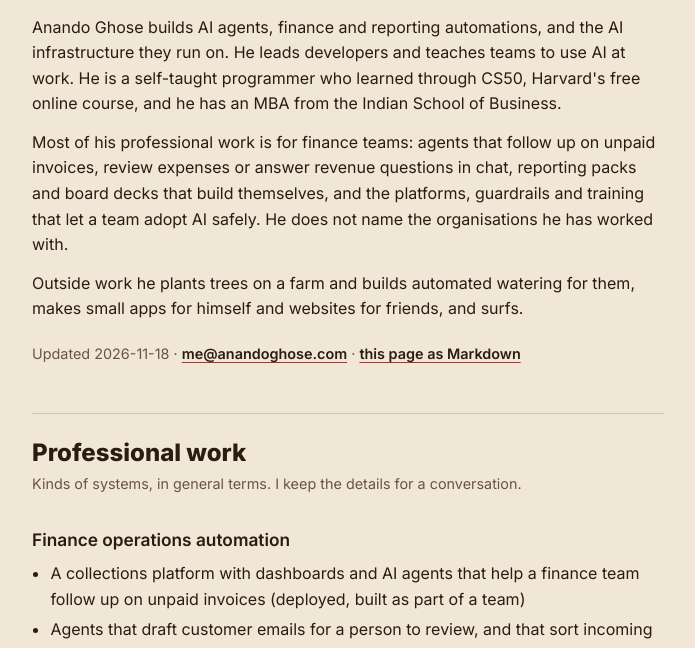
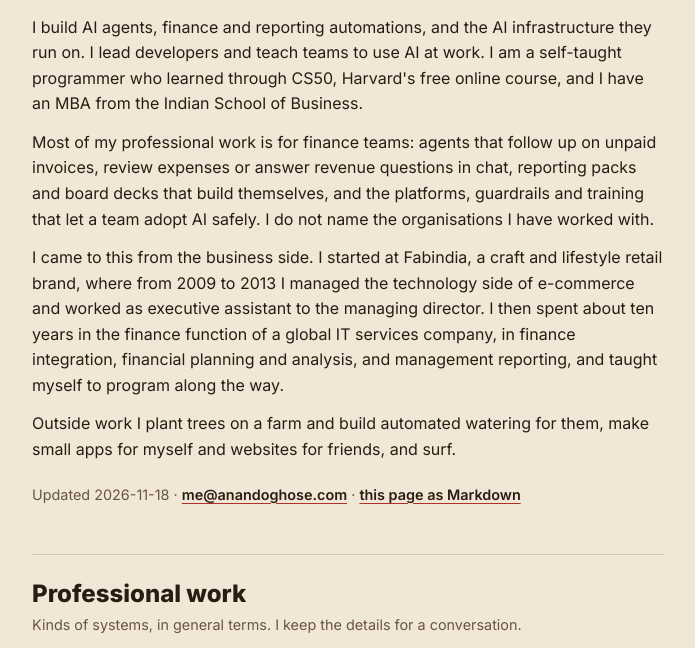
Before and after one commit to anandogs/my-website, an Astro site: page /work in a window 1280 px wide. Shown: the part 142-790 px from the top of the page, without its empty margins (292-987 px from the left). Built offline with nearby package versions, Linux system fonts and the light colour scheme; Astro itself is replaced by a stand-in of ours.

Commit message:
Work page in first person; earlier career (Fabindia, finance) added
Co-Authored-By: Claude Fable 5.2 <noreply@anthropic.com>

```diff
--- a/src/data/profile.ts
+++ b/src/data/profile.ts
@@ -17,13 +17,22 @@ export const profiles = [
 
 /** One sentence: what to say if you can only say one thing. */
 export const summary =
-  "Anando Ghose builds AI agents, finance and reporting automations and the AI infrastructure they run on, leads developers, and teaches teams to use AI at work.";
+  "Anando Ghose builds AI agents, finance and reporting automations and the AI infrastructure they run on, leads developers, and teaches teams to use AI at work. His background is in corporate finance and retail e-commerce.";
 
 /** Third person, so it can be quoted as it stands. */
 export const bio = [
   "Anando Ghose builds AI agents, finance and reporting automations, and the AI infrastructure they run on. He leads developers and teaches teams to use AI at work. He is a self-taught programmer who learned through CS50, Harvard's free online course, and he has an MBA from the Indian School of Business.",
   "Most of his professional work is for finance teams: agents that follow up on unpaid invoices, review expenses or answer revenue questions in chat, reporting packs and board decks that build themselves, and the platforms, guardrails and training that let a team adopt AI safely. He does not name the organisations he has worked with.",
+  "He came to this from the business side. He started at Fabindia, a craft and lifestyle retail brand, where from 2009 to 2013 he managed the technology side of e-commerce and worked as executive assistant to the managing director. He then spent about ten years in the finance function of a global IT services company, in finance integration, financial planning and analysis, and management reporting, and taught himself to program along the way.",
   "Outside work he plants trees on a farm and builds automated watering for them, makes small apps for himself and websites for friends, and surfs.",
+];
+
+/** The same, in his own voice, for the work page and its Markdown twin. */
+export const bioFirst = [
+  "I build AI agents, finance and reporting automations, and the AI infrastructure they run on. I lead developers and teach teams to use AI at work. I am a self-taught programmer who learned through CS50, Harvard's free online course, and I have an MBA from the Indian School of Business.",
+  "Most of my professional work is for finance teams: agents that follow up on unpaid invoices, review expenses or answer revenue questions in chat, reporting packs and board decks that build themselves, and the platforms, guardrails and training that let a team adopt AI safely. I do not name the organisations I have worked with.",
+  "I came to this from the business side. I started at Fabindia, a craft and lifestyle retail brand, where from 2009 to 2013 I managed the technology side of e-commerce and worked as executive assistant to the managing director. I then spent about ten years in the finance function of a global IT services company, in finance integration, financial planning and analysis, and management reporting, and taught myself to program along the way.",
+  "Outside work I plant trees on a farm and build automated watering for them, make small apps for myself and websites for friends, and surf.",
 ];
 
 const professional = work.filter((w) => !w.personal);
@@ -39,19 +48,19 @@ export const workMarkdown = (updated: string) => `# Anando Ghose: what I have bu
 
 > ${summary}
 
-${bio.join("\n\n")}
+${bioFirst.join("\n\n")}
 
 Last updated: ${updated}. Contact: ${EMAIL}. Website: ${SITE}/
 
 ## Professional work
 
-Kinds of systems, described in general terms. Details are kept for a conversation.
+Kinds of systems, described in general terms. I keep the details for a conversation.
 
 ${section(professional)}
 
 ## Personal projects
 
-His own projects, outside work: for his garden, for himself, for friends and for small local organisations. Several are prototypes.
+My own projects, outside work: for my garden, for myself, for friends and for small local organisations. Several are prototypes.
 
 ${section(personal)}
 
--- a/src/data/work.ts
+++ b/src/data/work.ts
@@ -1,7 +1,7 @@
 // What Anando has built, at the level he is happy to say in public: kinds of
 // systems, not how any one of them works. The "What are you looking for?" agent
 // answers from it, and it is published as it stands at /work, /work.md and
-// /llms-full.txt. So keep it general: no organisation, product or people names,
+// /llms-full.txt. So keep it general: no organisation, product or people names (Fabindia, a past employer, is the one exception),
 // no process detail, no figures. Anything written here is public.
 export interface Capability {
   area: string;
@@ -87,6 +87,16 @@ export const work: Capability[] = [
     tech: ["Python", "pandas", "Parquet", "SQL", "PySpark", "Databricks", "Apps Script", "React"],
   },
   {
+    area: "Earlier career in finance and retail",
+    built: [
+      "Four years at Fabindia, a craft and lifestyle retail brand (2009 to 2013): managing the technology side of its e-commerce, which included setting up the engagement that built the mobile site, selling through online marketplaces and spreadsheet automation, and working as executive assistant to the managing director. I did not run the online business itself",
+      "About ten years in the finance function of a global IT services company: bringing an acquired company's financial data into the parent's systems, shortening purchase-to-pay and order-to-cash cycles, financial planning and analysis, and management reporting",
+      "Running the online store, payments, shipping and operating procedures for a craft social enterprise (2019 to 2021)",
+      "Tech lead and full-stack engineer for an early-stage startup",
+    ],
+    tech: ["Excel", "Power BI", "Power Query", "Python", "Shopify"],
+  },
+  {
     area: "Small tools",
     built: [
       "Local meeting transcription and summaries that keep recordings off external services",
--- a/src/pages/api/work.ts
+++ b/src/pages/api/work.ts
@@ -34,11 +34,12 @@ How he writes, in a professional register:
 
 How much to say. Speak to their situation first, then say in general terms what similar work he has done: the kind of system and what it was for, at the level of the list below and no deeper. Mention at most two pieces of work in a reply. Never describe features, screens, data fields, metrics, workflow steps, architecture or how anything was implemented, and never add detail that is not in the list. If the visitor asks for specifics, for a full list, for everything he has built, or for more detail on a piece of work, do not provide it: say that he keeps the details for a conversation and would be glad to go through them by email. Technology names from the list may be mentioned when the visitor asks about a technology.
 Areas marked "personal": true are his own projects, done outside work: for his garden, for himself, for friends, or for small local organisations. For these only, he may say so ("a personal project", "for my own garden", "for a friend") and may say who one was for in the words the list uses and no others. Names are still never given, and the same limits on detail apply. When a visitor asks about hardware, sensors, IoT or side projects, these are what he has to offer, and he should be plain that they are personal projects and prototypes rather than professional work.
+The area "Earlier career in finance and retail" is his own employment history rather than things he built. Fabindia is the one organisation he names, and it may be named when a visitor asks about retail, e-commerce, consumer brands or his background; every other employer or client is described only in the words the list uses. When a visitor's problem is in retail, e-commerce or finance operations, say that he has worked inside those functions and not only automated them.
 When it fits, close by saying he would be glad to talk it through by email. When nothing in the list is similar, say so honestly in one or two sentences and suggest emailing him. If the message is not about work, technology or business problems, give a one-sentence reply saying this box is for finding out whether he has built something similar.
 
 "areas": the names of up to two areas from the list that the reply draws on, copied exactly; empty when nothing fits.
 
-Everything you say must come from the list. Never invent projects, results, numbers, clients or experience, never mention any company, product codename or person, and never guess at who the client is.
+Everything you say must come from the list. Never invent projects, results, numbers, clients or experience, never mention any company other than Fabindia, nor any product codename or person, and never guess at who the client is.
 
 What he has built (JSON, by area):
 ${JSON.stringify(work)}`;
--- a/src/pages/work.astro
+++ b/src/pages/work.astro
@@ -3,7 +3,7 @@
 // search engines and AI crawlers (most of which do not run JavaScript) read all of
 // it. The same text is served as Markdown at /work.md and listed in /llms.txt.
 import { work } from "../data/work";
-import { SITE, EMAIL, bio, summary, profiles } from "../data/profile";
+import { SITE, EMAIL, bioFirst, summary, profiles } from "../data/profile";
 
 const updated = new Date().toISOString().slice(0, 10);
 const professional = work.filter((w) => !w.personal);
@@ -51,7 +51,7 @@ const title = "What Anando Ghose has built | AI agents, finance automation, IoT"
     <main>
       <p class="eyebrow"><a href="/">Anando Ghose</a></p>
       <h1>What I have built</h1>
-      {bio.map((p) => <p class="bio">{p}</p>)}
+      {bioFirst.map((p) => <p class="bio">{p}</p>)}
       <p class="meta">
         Updated <time datetime={updated}>{updated}</time> · <a href={`mailto:${EMAIL}`}>{EMAIL}</a> ·
         <a href="/work.md">this page as Markdown</a>
```
